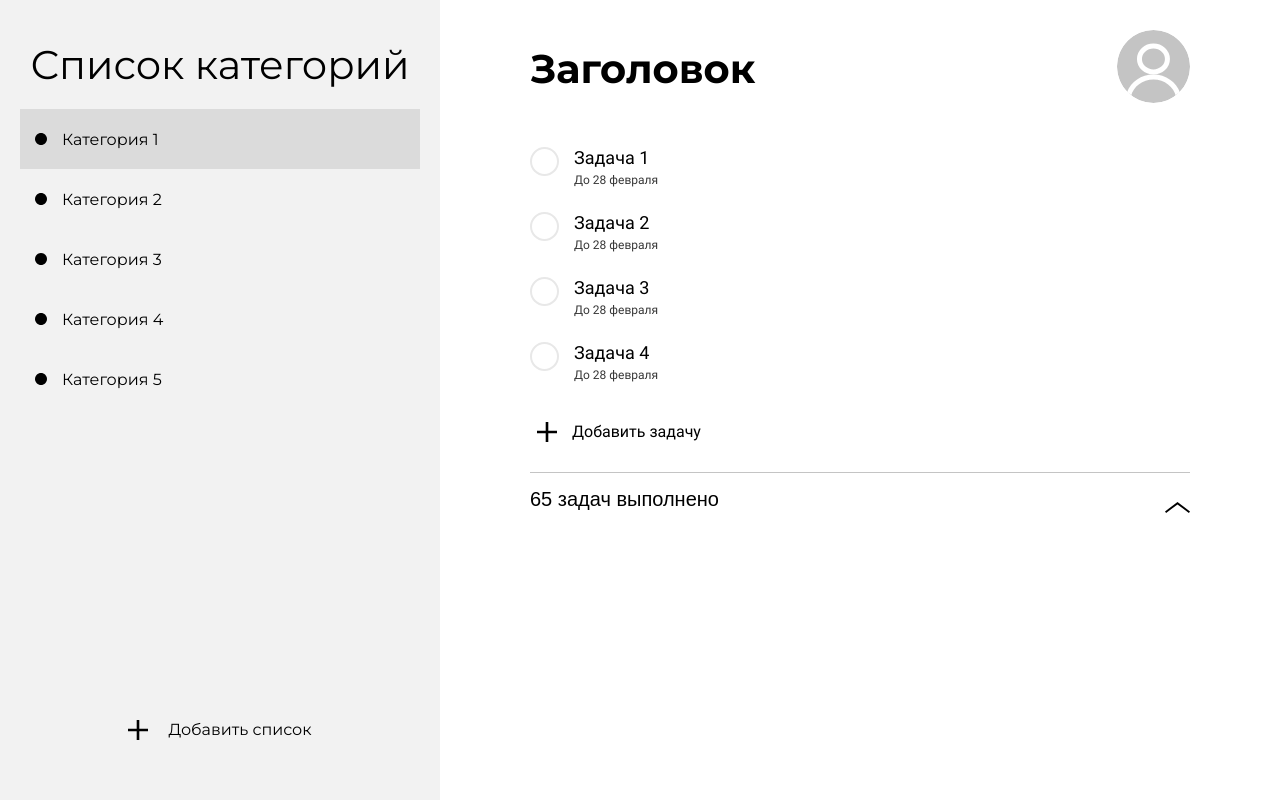
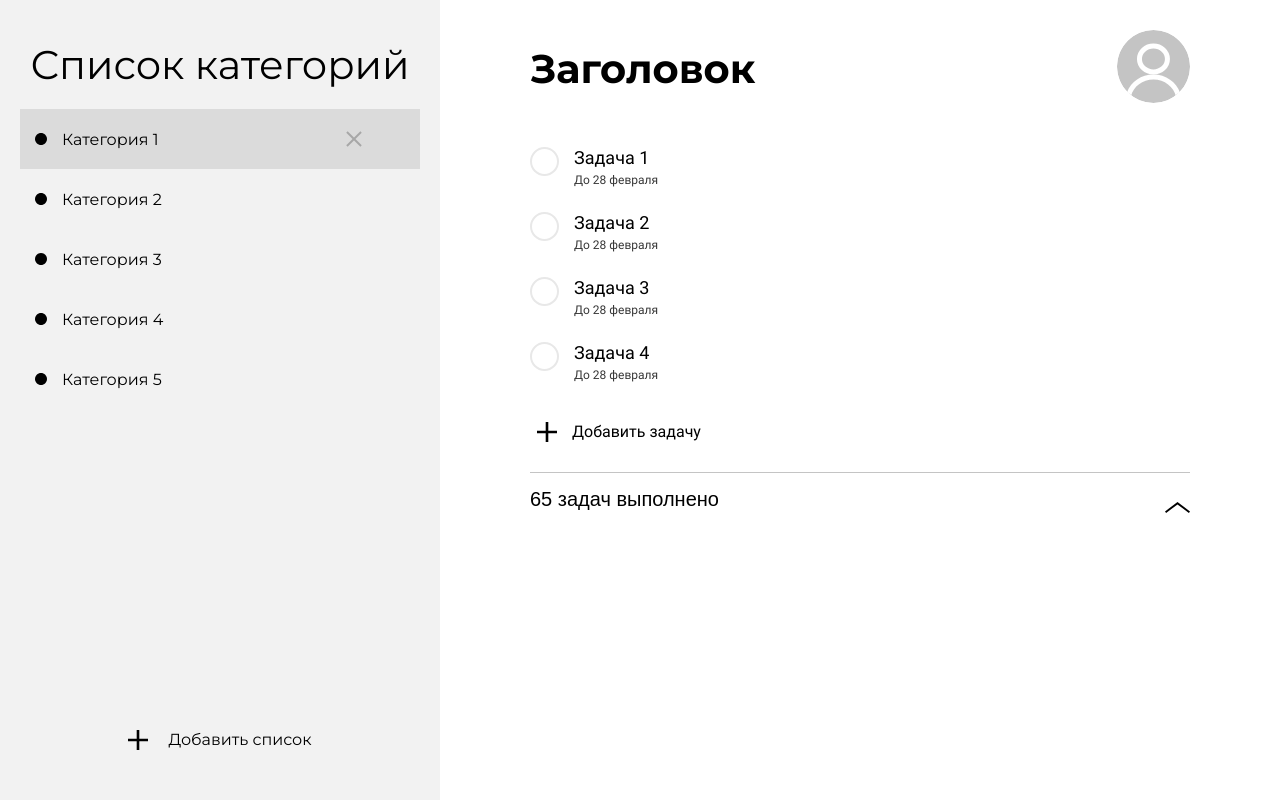
Before and after one commit to matyexd/todo-frontend, a React (Create React App) app: page / in a window 1280 px wide. Built offline with nearby package versions, Linux system fonts and the light colour scheme.

Commit message:
Сделано добавление и удаление категорий

```diff
--- a/src/components/Todo/LeftContent/LeftContent.jsx
+++ b/src/components/Todo/LeftContent/LeftContent.jsx
@@ -1,9 +1,10 @@
 import React, { useState } from 'react'
 import style from './style.css'
 import { svgIcon } from '../../../assets/svg'
+import { editableInputTypes } from '@testing-library/user-event/dist/utils'
 
 const LeftContent = () => {
-	const mas = [
+	const [mas, changeMas] = useState([
 		{
 			id: 1,
 			text: 'Категория 1',
@@ -12,7 +13,7 @@ const LeftContent = () => {
 		{ id: 3, text: 'Категория 3' },
 		{ id: 4, text: 'Категория 4' },
 		{ id: 5, text: 'Категория 5' },
-	]
+	])
 	let [highlighted, setHighlighted] = useState(1)
 
 	return (
@@ -32,6 +33,20 @@ const LeftContent = () => {
 									<img src={svgIcon.dot} width={12} />
 								</div>
 								{item.text}
+								<a href="#" class="close"
+									onClick= {() =>
+										{
+											if (window.confirm('Вы точно хотите удалить эту категорию?')) {
+												for (let i = 0; i < mas.length; i++) {
+													if (mas[i].id === item.id) {
+														mas.splice(i--, 1);
+													}
+												}
+												changeMas([...mas])
+											};
+										}
+									}
+								></a>
 							</div>
 						) : (
 							<div
@@ -47,7 +62,7 @@ const LeftContent = () => {
 					)}
 				</div>
 			</div>
-			<div className='left-content-botContainer'>
+			<div className='left-content-botContainer' onClick={() => changeMas([...mas, { id: mas[mas.length - 1].id + 1, text:"Категория " + (mas[mas.length - 1].id + 1)}])}>
 				<div className='left-content__addIcon'>
 					<img src={svgIcon.plus} width={20} />
 				</div>
--- a/src/components/Todo/LeftContent/style.css
+++ b/src/components/Todo/LeftContent/style.css
@@ -4,6 +4,7 @@
 }
 .left-content-topContainer {
 	height: 85vh;
+	overflow-y: scroll;
 }
 
 .left-content__top {
@@ -18,6 +19,8 @@
 .left-content-botContainer {
 	display: flex;
 	justify-content: center;
+	cursor: pointer;
+	margin-top: 10px;
 }
 
 .left-content__addText {
@@ -37,8 +40,39 @@
 	padding: 5px 0;
 	min-width: 80%;
 	align-items: center;
+	cursor: pointer;
 }
 
 .left-content__itemImg {
 	margin: 0 15px;
 }
+
+.close {
+	position: relative;
+	width: 20px;
+	height: 20px;
+	opacity: 0.3;
+	margin-left: 180px;
+}
+
+.close:hover {
+	opacity: 1;
+}
+
+.close:before,
+.close:after {
+	position: absolute;
+	left: 15px;
+	content: ' ';
+	height: 20px;
+	width: 2px;
+	background-color: #333;
+}
+
+.close:before {
+	transform: rotate(45deg);
+}
+
+.close:after {
+	transform: rotate(-45deg);
+}
```
